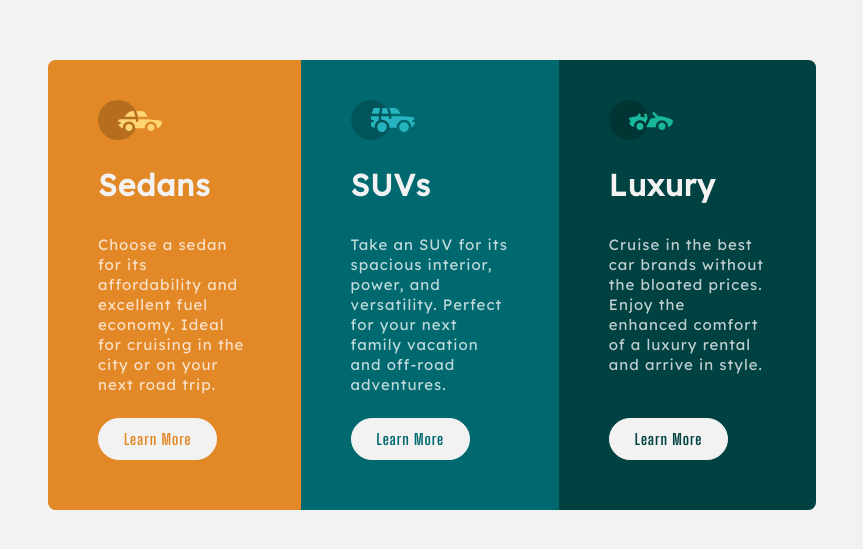
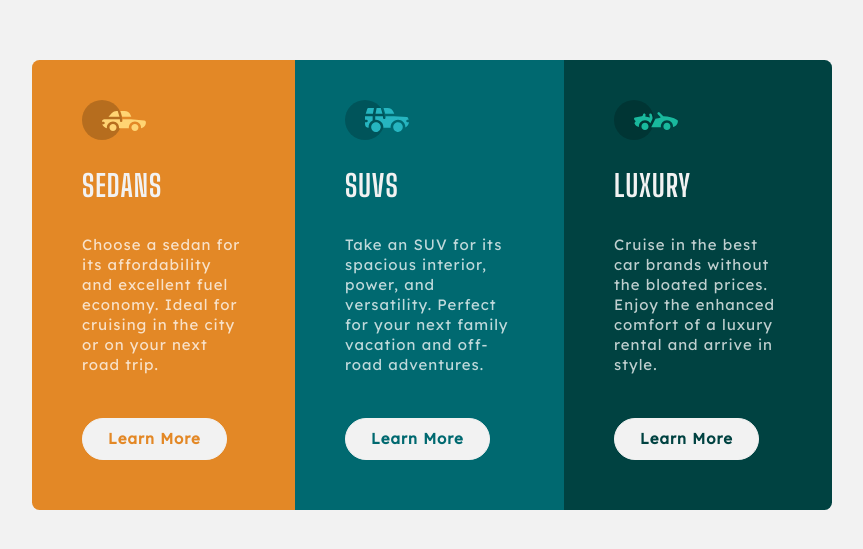
Before and after one commit to hoangnam-nguyen/three-column-preview-card, a plain HTML site: page index.html in a window 1280 px wide. Shown: the part 115-664 px from the top of the page, without its empty margins (208-1071 px from the left). Drawn offline with Linux system fonts and the light colour scheme.

Commit message:
Fix issues with headings, fonts and main's width

```diff
--- a/index.css
+++ b/index.css
@@ -53,11 +53,12 @@
 @media only screen and (min-width: 48rem) {   /* 768px - Ipad */
 
     body {
-        width: 60vw;
+        width: 100vw;
         margin: auto;
     }
 
     main {
+        width: 80rem;
         display: flex;
         height: 45rem;
     }
@@ -78,10 +79,11 @@
 
 h1 {
     color: var(--clr-neutral-gray);
-    font-family: var(--ff-1);
+    font-family: var(--ff-2);
     font-weight: var(--fw-bold);
     font-size: var(--fs-large);
     margin-bottom: 4rem;
+    text-transform: uppercase;
 }
 
 p {
@@ -92,7 +94,7 @@
 }
 
 a {
-    font-family: var(--ff-2);
+    font-family: var(--ff-1);
     font-weight: var(--fw-bold);
 }
 
--- a/index.html
+++ b/index.html
@@ -7,8 +7,7 @@
   <link rel="icon" type="image/png" sizes="32x32" href="./images/favicon-32x32.png">
   <link rel="preconnect" href="https://fonts.googleapis.com">
   <link rel="preconnect" href="https://fonts.gstatic.com" crossorigin>
-  <link href="https://fonts.googleapis.com/css2?family=Lexend+Deca:400&display=swap" rel="stylesheet">
-  <link href="https://fonts.googleapis.com/css2?family=Big+Shoulders+Display:700&display=swap" rel="stylesheet">
+  <link href="https://fonts.googleapis.com/css2?family=Big+Shoulders+Display:wght@700&family=Lexend+Deca&display=swap" rel="stylesheet">
   <link rel="stylesheet" href="index.css">
   <title>Frontend Mentor | 3-column preview card component</title>
 
```
